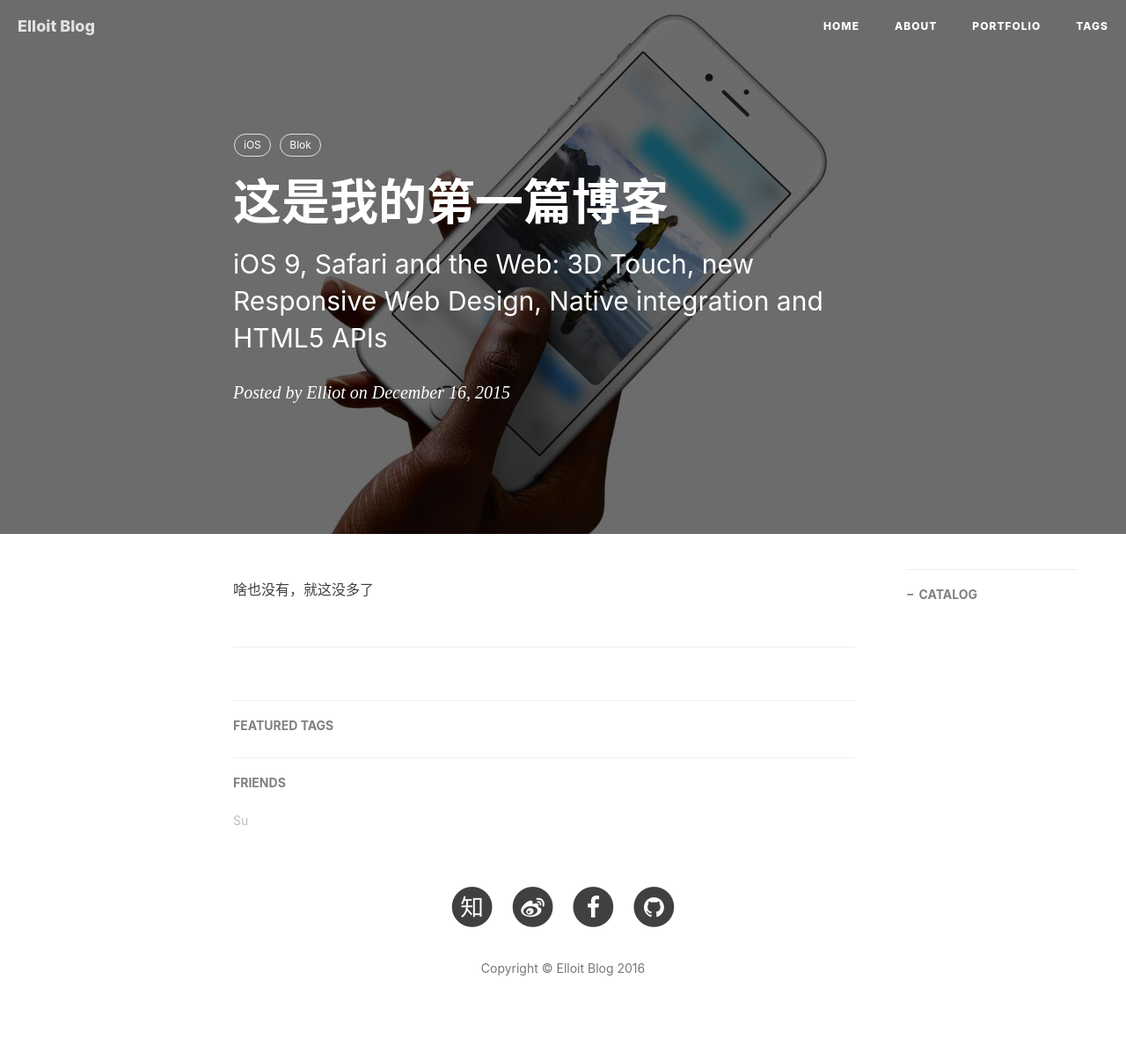
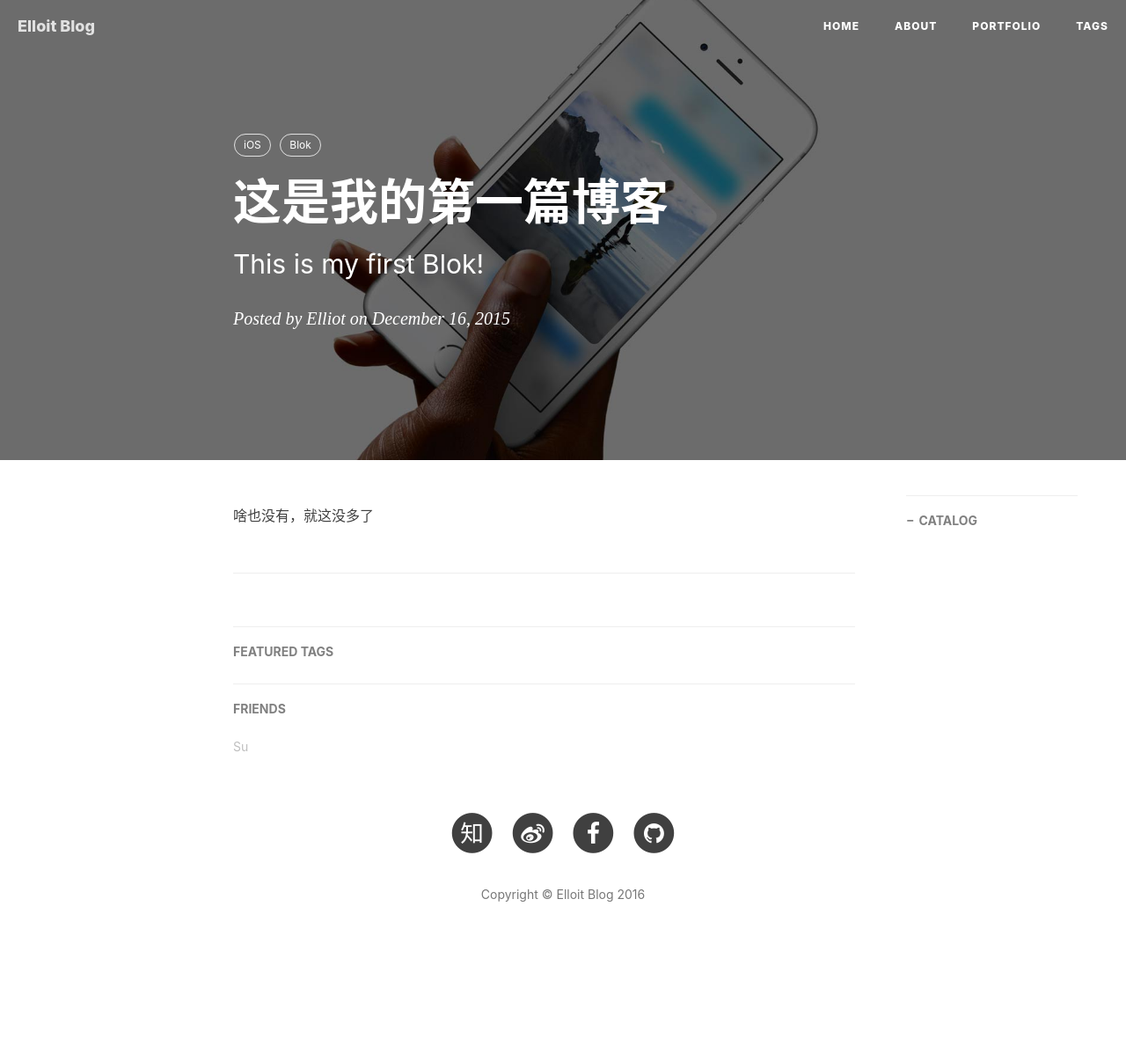
Before and after one commit to Elliotsomething/Elliotsomething.github.io, a Jekyll site: the page built from _posts/2015-12-16-First-Blok.markdown, in a window 1280 px wide. Shown: the whole page at 88% size. Built offline with Jekyll 4.4.1, drawn with Linux system fonts in a browser that asks for light colours; nearby versions of some CDN libraries; comment, search, counter and statistics services are not loaded; after the commit the page ends 1121 px from its top, so only the background shows below that.

Commit message:
修改第一篇博客详情

```diff
--- a/_posts/2015-12-16-First-Blok.markdown
+++ b/_posts/2015-12-16-First-Blok.markdown
@@ -1,7 +1,7 @@
 ---
 layout:     post
 title:      "这是我的第一篇博客"
-subtitle:   "iOS 9, Safari and the Web: 3D Touch, new Responsive Web Design, Native integration and HTML5 APIs"
+subtitle:   "This is my first Blok!"
 date:       2015-12-16
 author:     "Elliot"
 header-img: "img/post-bg-ios9-web.jpg"
```
